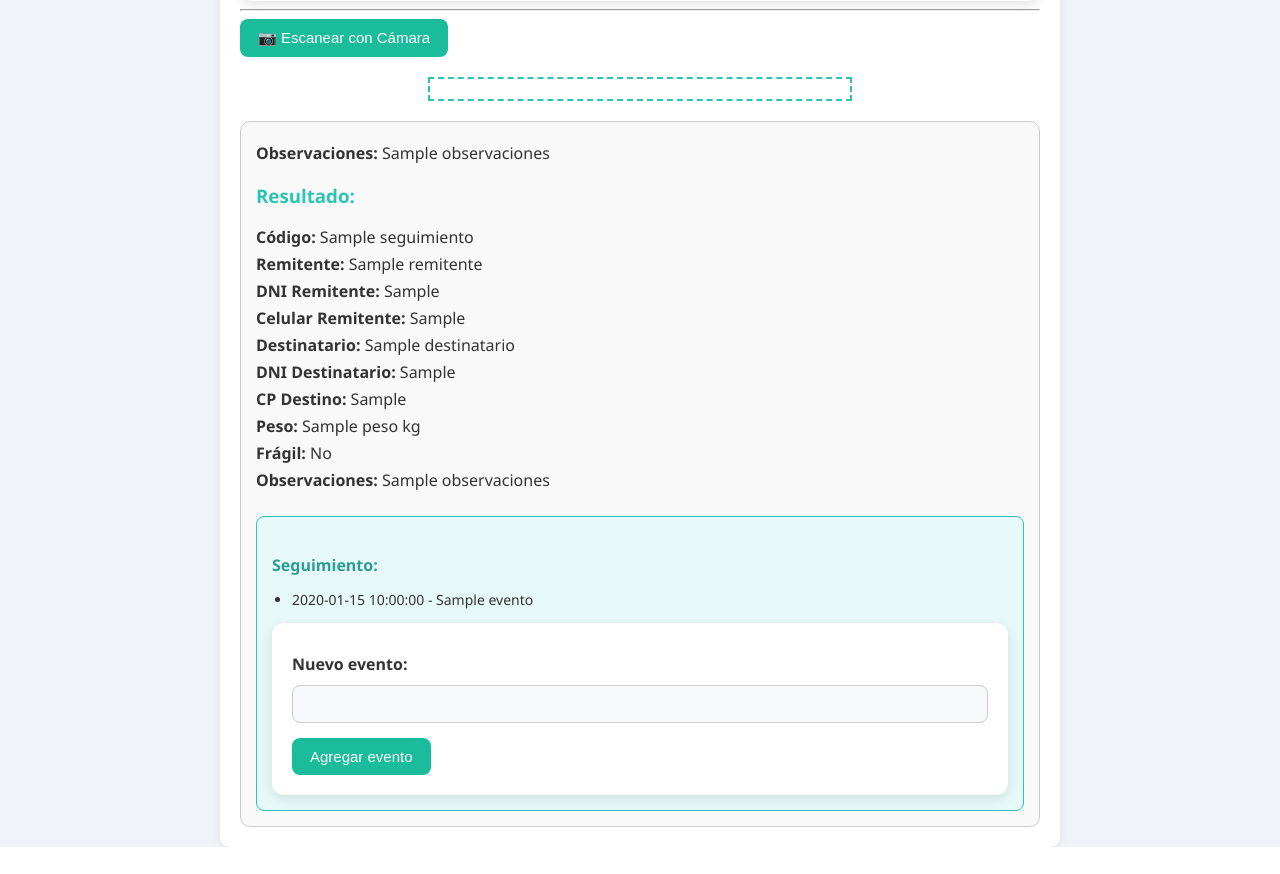
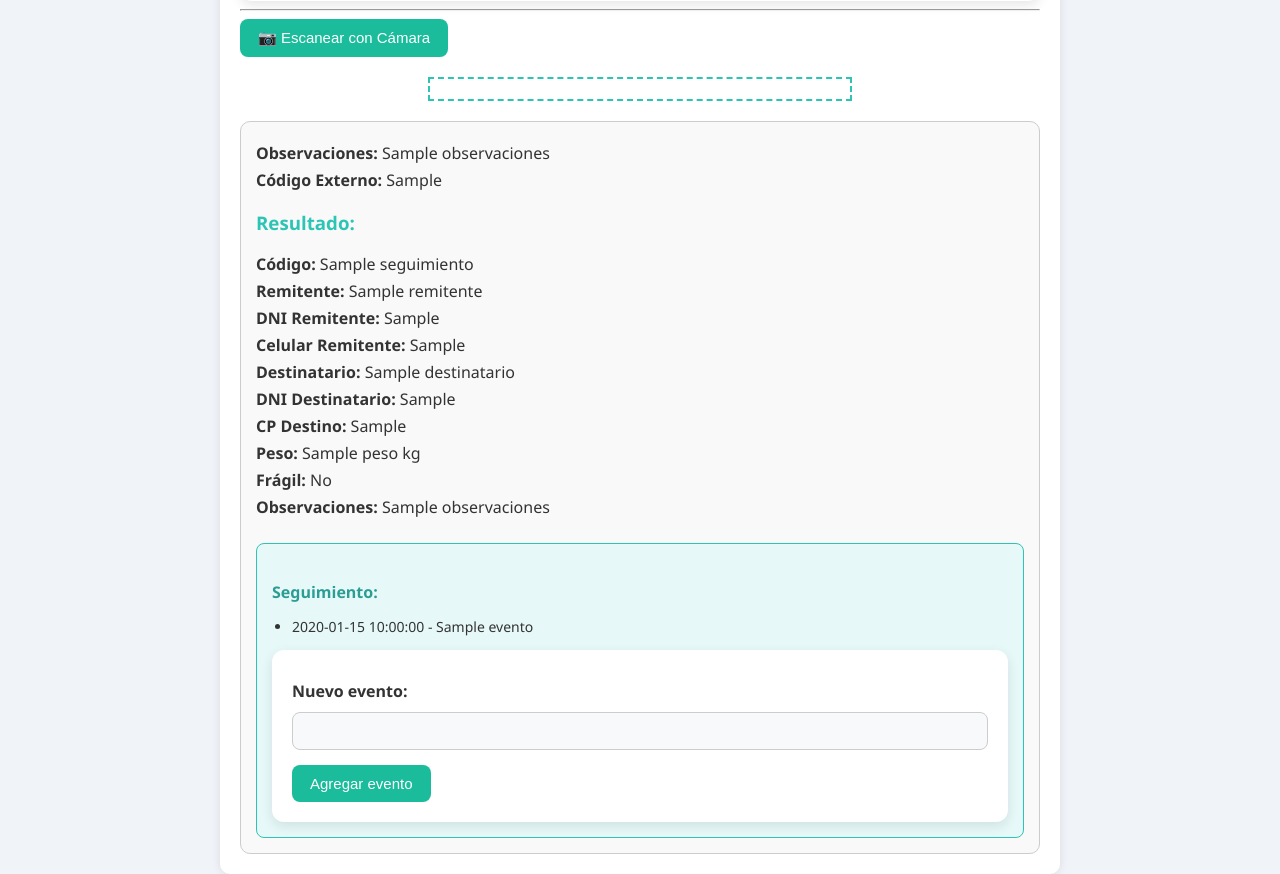
Before and after one commit to lluqlu/mi-etiquetas-deploy, a Flask app: template templates/consultas.html in a window 1280 px wide. Shown: the part 277-1151 px from the top of the page. Before the commit the page ends 1124 px from the top, so only its background shows below. Run offline with Flask 2, Linux system fonts and the light colour scheme; the template is opened without the code that fills it: most values are stand-ins (such as "Sample title", 1, 10 or a date in 2020); some libraries are stand-ins or nearby versions.

Commit message:
vemos si aparece cod externo

```diff
--- a/templates/consultas.html
+++ b/templates/consultas.html
@@ -67,6 +67,17 @@
   {% if resultado %}
     <div class="datos-envio">
       <p><strong>Observaciones:</strong> {{ resultado['Observaciones'] }}</p>
+      {% if resultado['codigo_externo'] %}
+  <p><strong>Código Externo:</strong> {{ resultado['codigo_externo'] }}</p>
+{% else %}
+  <form method="POST" action="/consultas" style="margin-top: 10px;">
+    <input type="hidden" name="codigo" value="{{ resultado['Seguimiento'] }}">
+    <label for="codigo_externo"><strong>Agregar/Vincular código externo:</strong></label>
+    <input type="text" id="codigo_externo" name="codigo_externo" placeholder="Ej: 3600025XXXXXXX" maxlength="40" required>
+    <button type="submit">Guardar</button>
+  </form>
+{% endif %}
+
 
       <h3>Resultado:</h3>
       <p><strong>Código:</strong> {{ resultado['Seguimiento'] }}</p>
```
